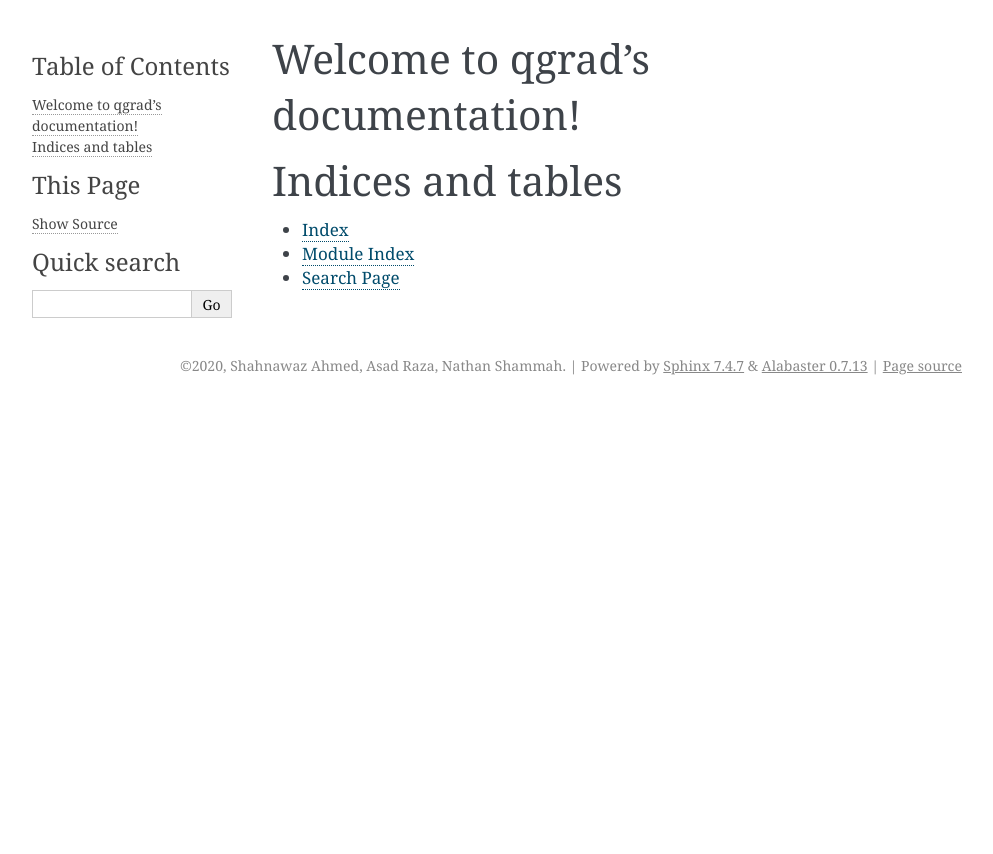
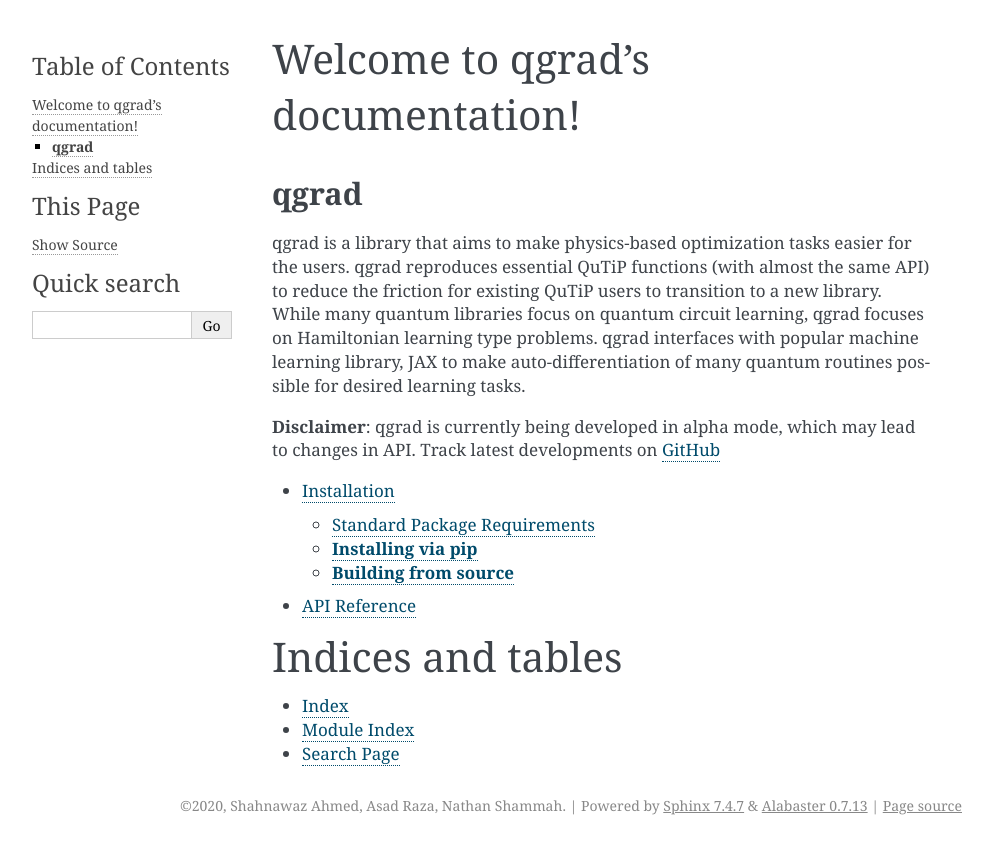
Before and after one commit to qgrad/qgrad, a Sphinx documentation site: the page built from docs/source/index.rst, in a window 1280 px wide. Shown: the top 854 px of the page, without its empty margins (148-1141 px from the left). Built offline with Sphinx 7.4.7, drawn with Linux system fonts in a browser that asks for light colours.

Commit message:
Installation rst complete

```diff
--- /dev/null
+++ b/docs/source/api.rst
@@ -0,0 +1,3 @@
+*************
+API Reference
+*************
--- a/docs/source/conf.py
+++ b/docs/source/conf.py
@@ -30,7 +30,9 @@
 # Add any Sphinx extension module names here, as strings. They can be
 # extensions coming with Sphinx (named 'sphinx.ext.*') or your custom
 # ones.
-extensions = ['sphinx.ext.autodoc']
+extensions = [
+    'sphinx.ext.autodoc'
+]
 
 # Add any paths that contain templates here, relative to this directory.
 templates_path = ['_templates']
--- a/docs/source/index.rst
+++ b/docs/source/index.rst
@@ -6,9 +6,25 @@
 Welcome to qgrad's documentation!
 =================================
 
+**qgrad**
+##########
+
+qgrad is a library that aims to make physics-based optimization tasks easier for the
+users. qgrad reproduces essential QuTiP functions (with almost the same API) to reduce
+the friction for existing QuTiP users to transition to a new library. While many
+quantum libraries focus on quantum circuit learning, qgrad focuses on Hamiltonian
+learning type problems. qgrad interfaces with popular machine learning library, JAX
+to make auto-differentiation of many quantum routines possible for desired learning
+tasks.
+
+**Disclaimer**: qgrad is currently being developed in alpha mode, which may lead to
+changes in API. Track latest developments on `GitHub <https://github.com/qgrad/qgrad>`_
+
 .. toctree::
-   :maxdepth: 2
-   :caption: Contents:
+   :maxdepth: 3
+
+   install.rst
+   api.rst
 
 
 
--- /dev/null
+++ b/docs/source/install.rst
@@ -0,0 +1,76 @@
+************
+Installation
+************
+
+Standard Package Requirements
+#############################
+
+qgrad depends on the following standard packages
+
+.. cssclass:: table-striped
+
++----------------+--------------+-----------------------------------------------------+
+| Package        | Version      | Details                                             |
++================+==============+=====================================================+
+| **Python**     | 3.7+         | Not tested for lower versions.                      |
++----------------+--------------+-----------------------------------------------------+
+| **NumPy**      | 1.19+        | Not tested on lower versions.                       |
++----------------+--------------+-----------------------------------------------------+
+| **SciPy**      | 1.3+         | Not tested for lower versions.                      |
++----------------+--------------+-----------------------------------------------------+
+| **Matplotlib** | 3.2.2+       | Needed for tutorials.                               |
++----------------+--------------+-----------------------------------------------------+
+| **Cython**     | 0.21+        | Needed for working with QuTiP.                      |
++----------------+--------------+-----------------------------------------------------+
+| **pytest**     | 5.1.3+       | For running tests                                   |
++----------------+--------------+-----------------------------------------------------+
+
+
+In addition to the standard standard packages listed above,
+`JAX <https://github.com/google/jax>`_ is needed to work with qgrad. JAX can be
+installed with the following commands::
+
+    pip install --upgrade pip
+    pip install --upgrade jax jaxlib  # CPU-only version
+
+For custom installing JAX, please visit JAX's GitHub `page <https://github.com/google/jax>`_.
+
+Although qgrad's API is intentionally made similar to that of
+`QuTiP <https://github.com/qutip/qutip>`_, we have tried our
+best to exclude QuTiP as a dependecy in the core package. We still, however, use
+QuTiP for testing at the moment. To install QuTiP using conda, run::
+
+    conda install qutip
+
+To install using pip, run::
+
+    pip install qutip
+
+For custom installation, see QuTiP `docs <http://qutip.org/docs/4.1/installation.html>`_.
+
+**Installing via pip**
+######################
+
+With the above packages installed, qgrad can now installed via
+`pip <https://pip.pypa.io/en/stable/>`_::
+
+    pip install qgrad
+
+**Building from source**
+########################
+
+qgrad can be directly cloned from the project's GitHub repository
+
+https://github.com/qgrad/
+
+change directory into the project folder using::
+
+    cd qgrad
+
+and run::
+
+    python setup.py develop
+
+This performs an in-place installation of the required packages and imports the cloned local version of the repository
+to allow the users experiment on top of the default stack that comes with qgrad. If you develop an enchancement for
+yourself, please consider opening a pull request.
```
